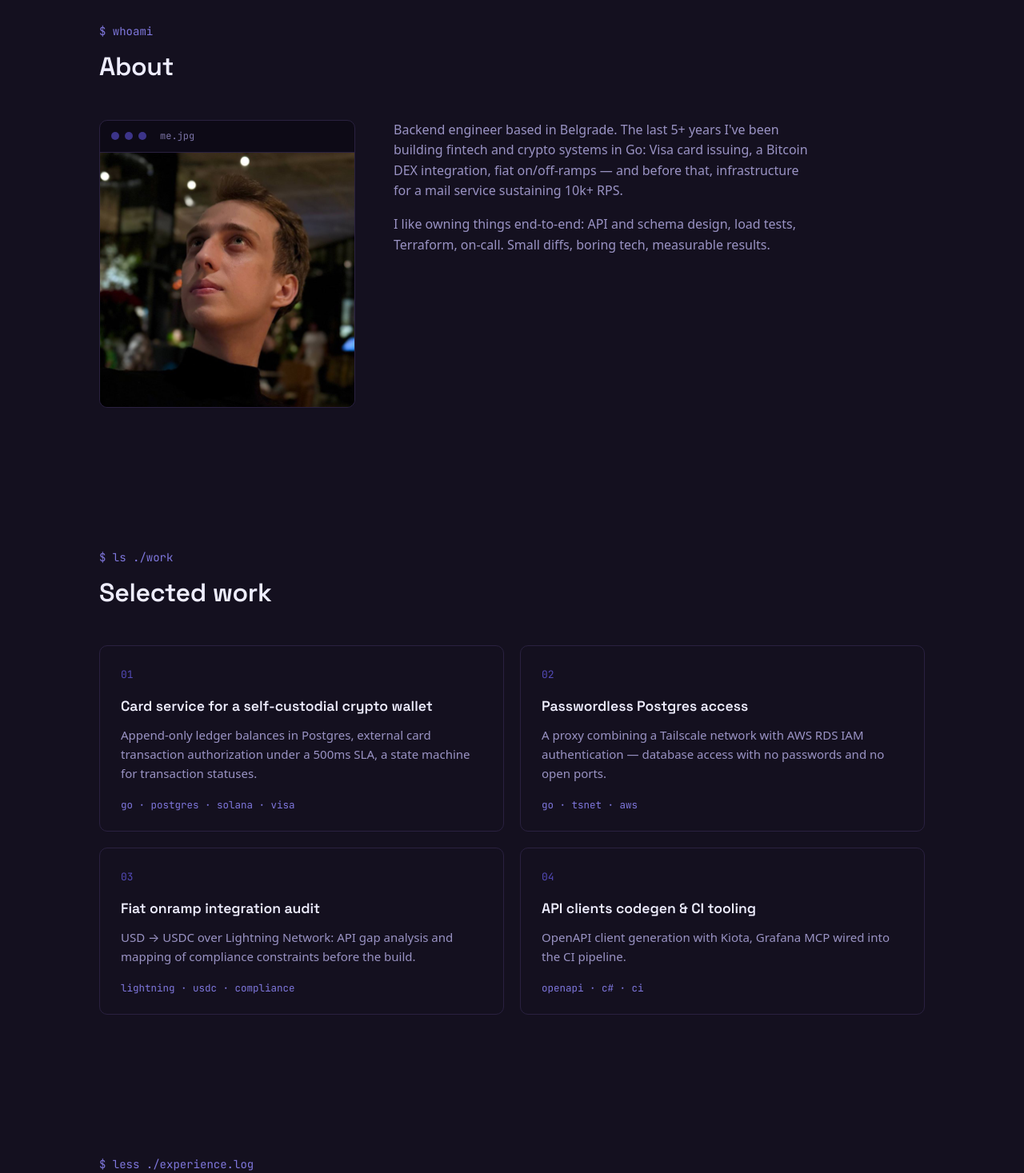
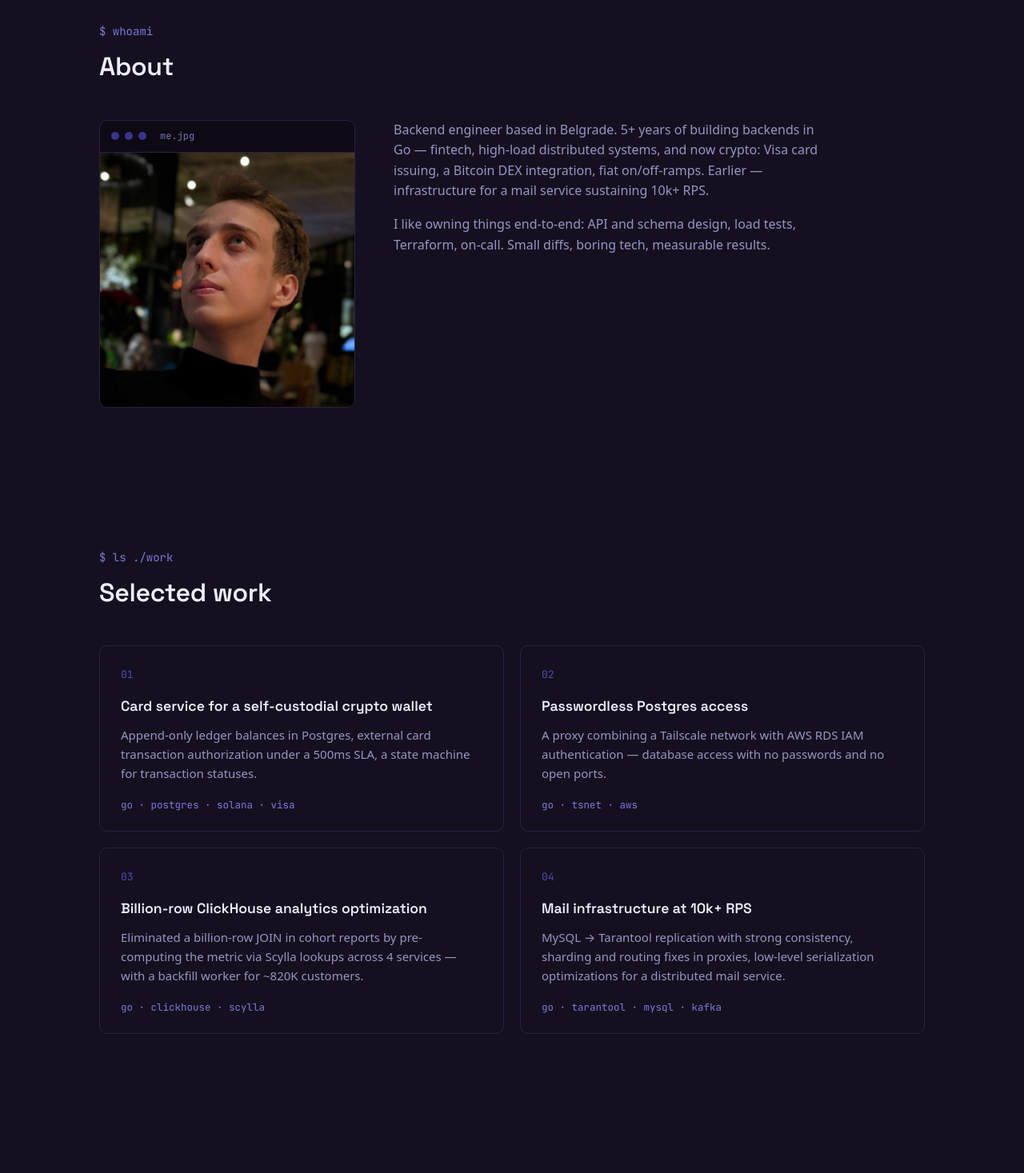
Before and after one commit to bermanf/fberman.me, a Vue app: page / in a window 1280 px wide. Shown: the part 861-2328 px from the top of the page at 80% size. Built offline with nearby package versions, Linux system fonts and the light colour scheme.

Commit message:
update text

```diff
--- a/src/components/AboutSection.vue
+++ b/src/components/AboutSection.vue
@@ -16,10 +16,10 @@ import photo from '../assets/me.jpg'
       </div>
       <div v-reveal="{ delay: 0.2 }" class="about-text">
         <p>
-          Backend engineer based in Belgrade. The last 5+ years I've been
-          building fintech and crypto systems in Go: Visa card issuing, a
-          Bitcoin DEX integration, fiat on/off-ramps — and before that,
-          infrastructure for a mail service sustaining 10k+ RPS.
+          Backend engineer based in Belgrade. 5+ years of building backends
+          in Go — fintech, high-load distributed systems, and now crypto:
+          Visa card issuing, a Bitcoin DEX integration, fiat on/off-ramps.
+          Earlier — infrastructure for a mail service sustaining 10k+ RPS.
         </p>
         <p>
           I like owning things end-to-end: API and schema design, load tests,
--- a/src/components/WorkSection.vue
+++ b/src/components/WorkSection.vue
@@ -13,14 +13,14 @@ const projects = [
     tags: 'go · tsnet · aws',
   },
   {
-    title: 'Fiat onramp integration audit',
-    text: 'USD → USDC over Lightning Network: API gap analysis and mapping of compliance constraints before the build.',
-    tags: 'lightning · usdc · compliance',
+    title: 'Billion-row ClickHouse analytics optimization',
+    text: 'Eliminated a billion-row JOIN in cohort reports by pre-computing the metric via Scylla lookups across 4 services — with a backfill worker for ~820K customers.',
+    tags: 'go · clickhouse · scylla',
   },
   {
-    title: 'API clients codegen & CI tooling',
-    text: 'OpenAPI client generation with Kiota, Grafana MCP wired into the CI pipeline.',
-    tags: 'openapi · c# · ci',
+    title: 'Mail infrastructure at 10k+ RPS',
+    text: 'MySQL → Tarantool replication with strong consistency, sharding and routing fixes in proxies, low-level serialization optimizations for a distributed mail service.',
+    tags: 'go · tarantool · mysql · kafka',
   },
 ]
 </script>
```
